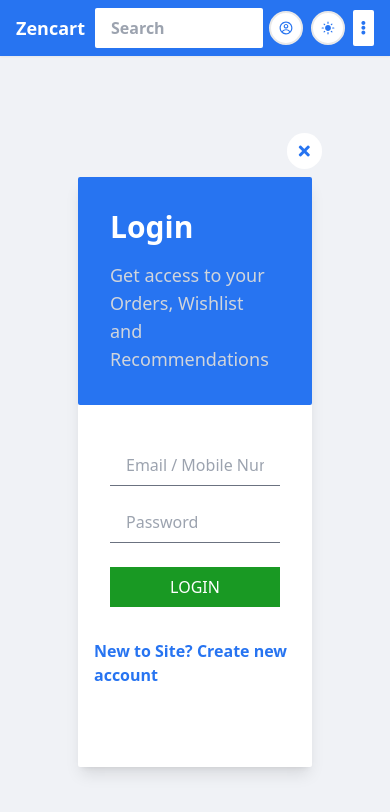
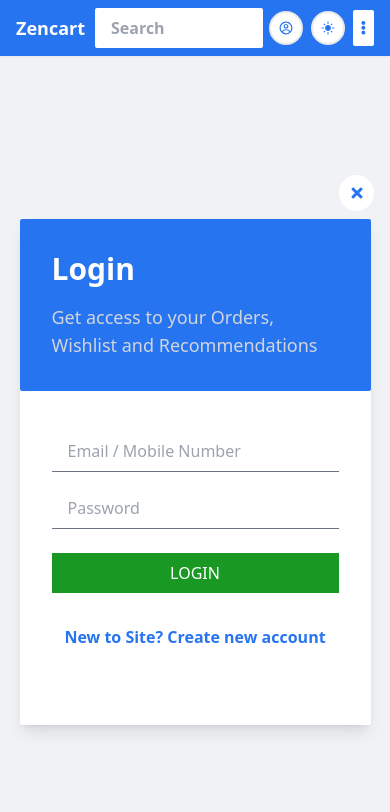
Before and after one commit to santhoshsivkumar/06-FlipkartClone, a React (Vite) app in the folder frontend/: page /login in a window 390 px wide. Shown: the top 812 px of the page. Built offline with nearby package versions, Linux system fonts and the light colour scheme.

Commit message:
"Update styles for LoginPage: adjust widths, margins, and padding for various elements"

```diff
--- a/frontend/src/pages/LoginPage.tsx
+++ b/frontend/src/pages/LoginPage.tsx
@@ -180,14 +180,14 @@ const LoginPage = () => {
 
   return (
     <>
-      <div className="theme gap-2 flex flex-col min-h-[calc(100vh-3.5rem)] items-center justify-center">
+      <div className="theme gap-2 flex flex-col min-h-[calc(100vh-3.5rem)]  items-center justify-center">
         <div
-          className="theme_color w-[65%] text-right"
+          className="theme_color w-[92%] lg:w-[65%] text-right"
           onClick={() => navigate(-1)}
         >
           <i className="theme_container fas fa-times cursor-pointer py-[10px] px-[12px] rounded-full"></i>
         </div>
-        <div className="theme_container flex flex-col lg:flex-row shadow-lg rounded-sm w-[60%] h-[80%] min-h-[70vh]">
+        <div className="theme_container flex flex-col lg:flex-row shadow-lg rounded-sm w-[90%] lg:w-[60%] h-[80%] min-h-[60vh]  lg:min-h-[70vh]">
           <div className="theme_bg lg:w-[40%] space-y-4 rounded-sm p-8">
             <h1 className="text-3xl font-bold text-white">Login</h1>
             <p className="text-lg text-gray-300">
```
